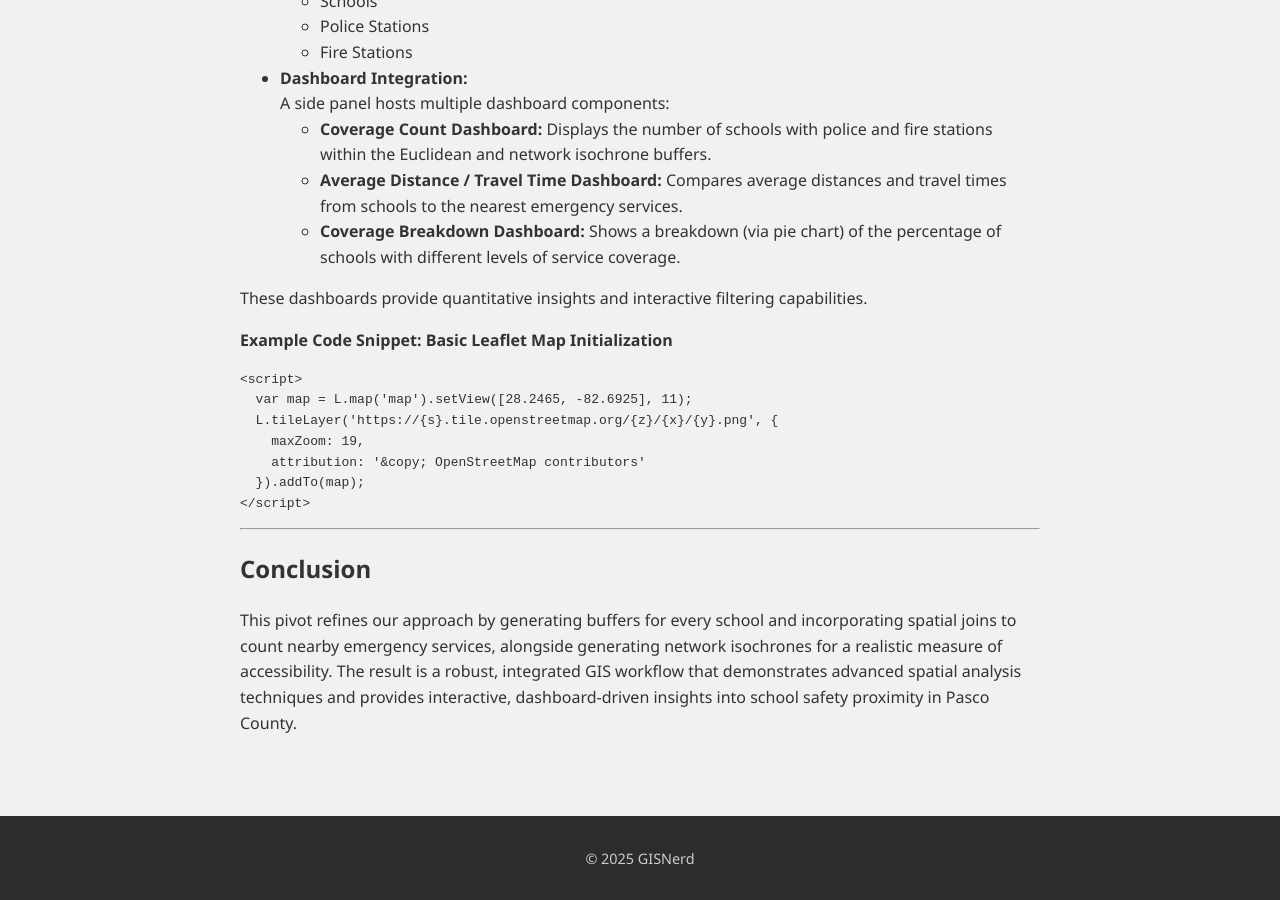
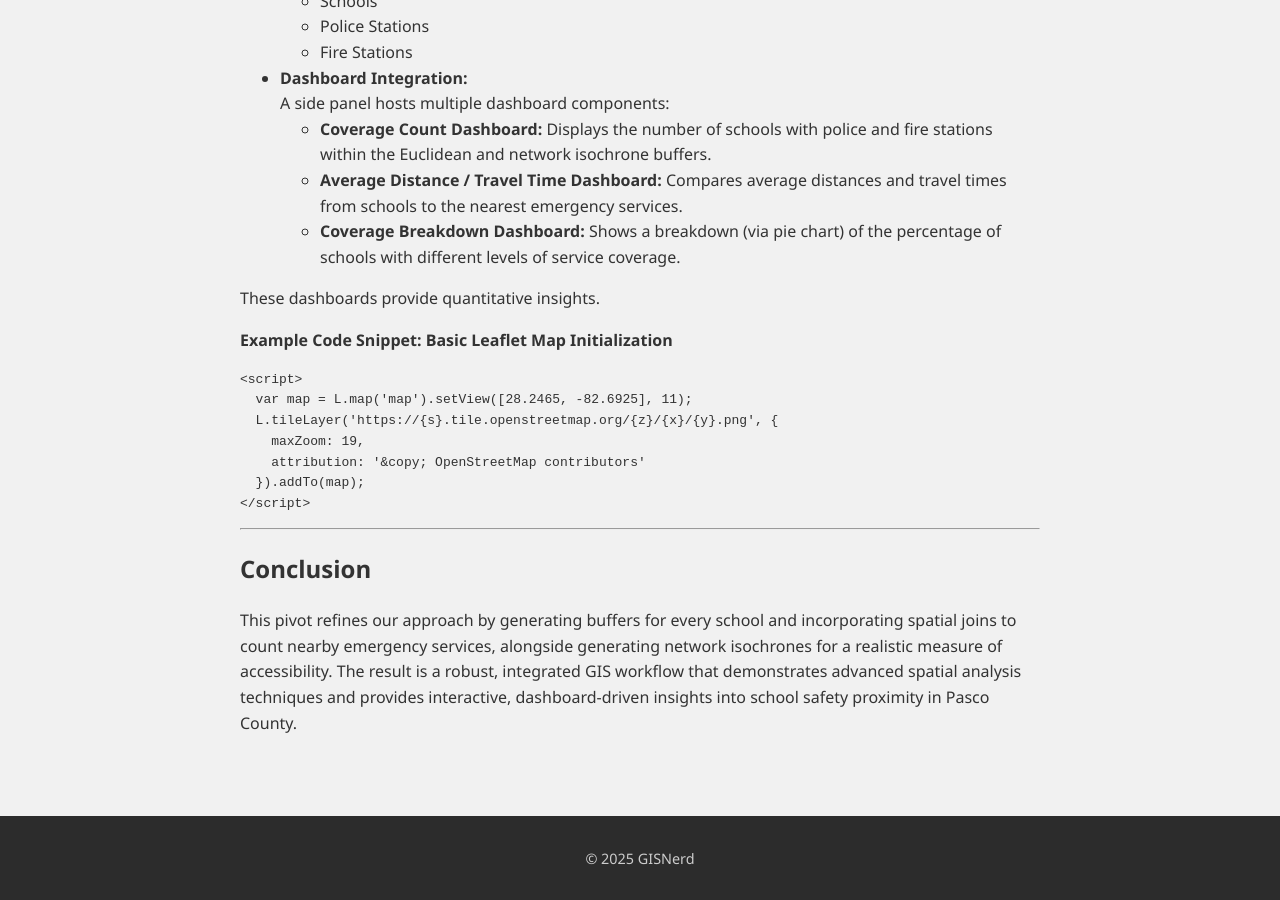
Before and after one commit to KevinMGIS/Pasco_School_Safety, a Jekyll site: the page built from index.md, in a window 1280 px wide and 900 px high, scrolled down 2932 px. Built offline with Jekyll 4.4.1, drawn with Linux system fonts in a browser that asks for light colours.

Commit message:
Index update

```diff
--- a/index.md
+++ b/index.md
@@ -111,7 +111,7 @@ def generate_isochrone(G, center_node, travel_time_limit):
   - **Average Distance / Travel Time Dashboard:** Compares average distances and travel times from schools to the nearest emergency services.
   - **Coverage Breakdown Dashboard:** Shows a breakdown (via pie chart) of the percentage of schools with different levels of service coverage.
 
-These dashboards provide quantitative insights and interactive filtering capabilities.
+These dashboards provide quantitative insights.
 
 **Example Code Snippet: Basic Leaflet Map Initialization**
 
```
